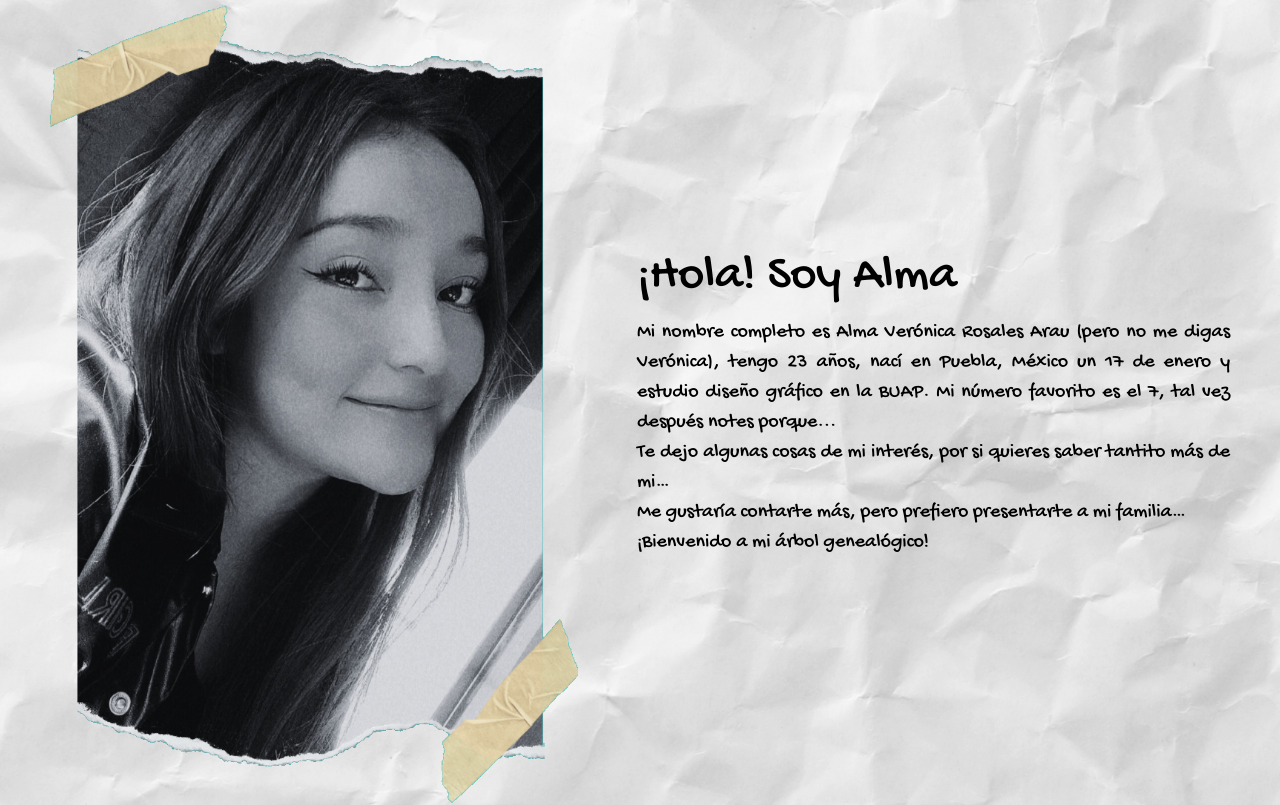
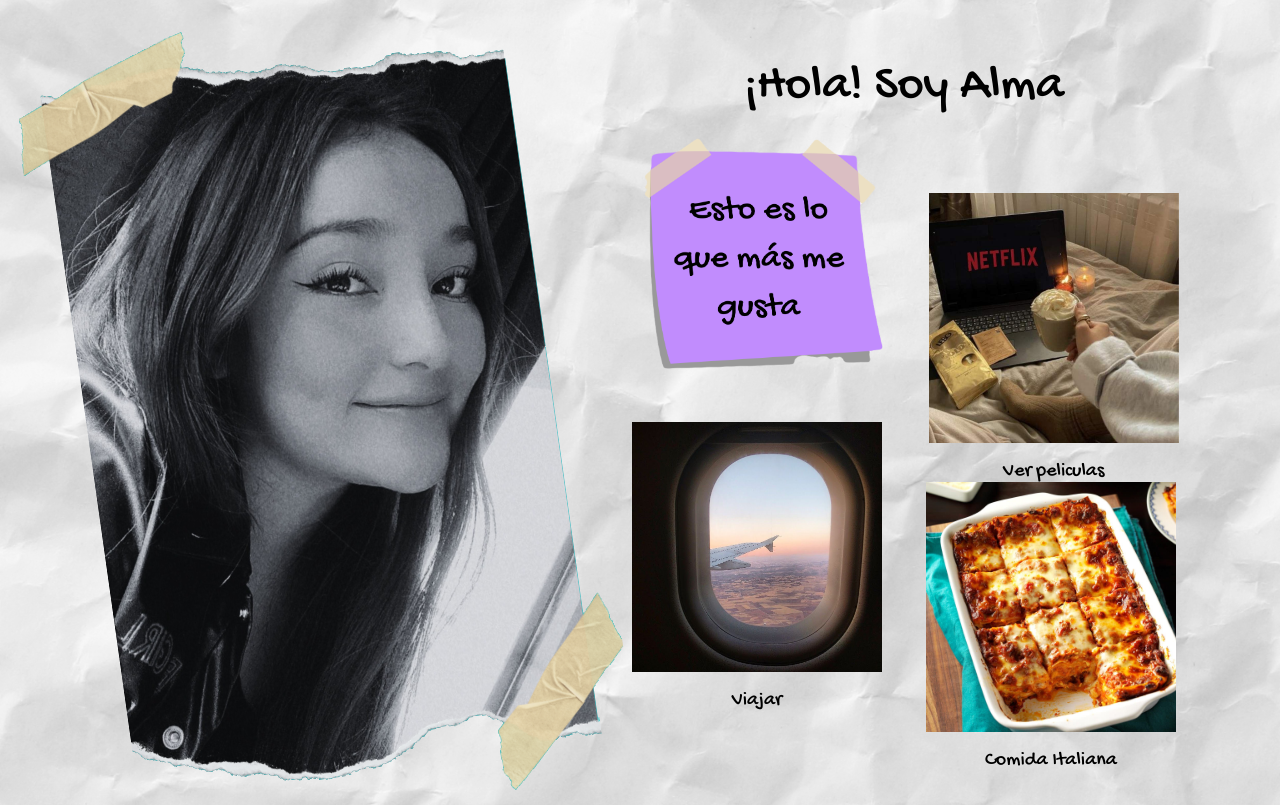
Before and after one commit to AlmaArau/Arbol-genealogico, a plain HTML site: page index.html in a window 1280 px wide. Shown: the part 340-1145 px from the top of the page. Drawn offline with Linux system fonts and the light colour scheme.

Commit message:
primera entrega: cambios en la estructura de index, se organizaron imagenes en carpetas

```diff
--- a/css/style.css
+++ b/css/style.css
@@ -106,22 +106,50 @@ header h1 {
     background-size: 170px 40px;
 }
 
-.main-content {
-    margin: 50px 50px 10px 50px;
+.main-contentAlma {
+    margin: 60px;
     display: flex;
-    flex-direction: row-reverse;
+    justify-content: center;
     align-items: center;
     /*Para alinear elementos en una linea central*/
-    gap: 5%;
+
 }
 
-.aside-alma img{
+.foto-alma img {
     height: 800px;
+    transform: rotate(-8deg);
 }
 
-/* p {
-    font-size: 2em;
-} */
+.alma-intereses{
+    /* display: flex;
+    flex-wrap: wrap; */
+    width: 650px;
+
+}
+
+.alma-interesesFotos{
+    display: flex;
+    justify-content: space-evenly;
+    flex-wrap: wrap;
+}
+
+#peliculas-Alma{
+    margin-top: 65px;
+}
+
+#viajes-Alma{
+    margin-top: -60px;
+}
+
+.acerca-de-mi{
+    display: flex;
+    justify-content: center;
+    margin-bottom: 50px;
+}
+
+.acerca-de-mi-parrafo{
+    width: 55%;
+}
 
 
 footer {
@@ -135,11 +163,8 @@ footer {
 
 
 /* Seccion para controlar maquetado de la pagina de seleccion para papás -----------*/
-#main-papas{
-    /* height: 400px; */
-}
 
-.papas-container{
+.papas-container {
     margin: 40px;
 }
 
@@ -149,28 +174,46 @@ footer {
     gap: 50px;
 }
 
-aside {
-    display: flex;
-    flex-direction: column;
-    justify-content: center;
+.iconos-familia{
+    transition: transform 0.3s ease-in-out;
 }
 
-aside img {
+.iconos-familia:hover{
+    transform: scale(1.2);
+}
+
+figure a img {
     height: 250px;
 }
+
 /* Seccion para maquetado especifico de la pagina "Mi Mamá" --------------------*/
 
-.bg-rayas{
+.bg-rayas {
     background-image: url("../images/backgrounds/HojaRayas.jpg");
 }
-.intereses-mama{
+
+.main-contentMama {
+    margin: 50px 50px 10px 50px;
+    display: flex;
+    flex-direction: row-reverse;
+    align-items: center;
+    /*Para alinear elementos en una linea central*/
+    gap: 5%;
+}
+
+.foto-mama img {
+    height: 800px;
+    transform: rotate(3deg);
+}
+
+.intereses-mama {
     margin: 50px;
     display: flex;
     justify-content: space-evenly;
     align-items: center;
 }
 
-.mid-intereses{
+.mid-intereses {
     display: flex;
     flex-direction: column;
 }
@@ -208,12 +251,20 @@ fuentes, color de texto, etc...*/
     color: white;
 }
 
+.text-black{
+    color: black;
+}
+
 .justify-text {
     text-align: justify;
 }
 
 .center-text {
     text-align: center;
+}
+
+.right-text{
+    text-align: right;
 }
 
 .h1-size {
@@ -224,11 +275,19 @@ fuentes, color de texto, etc...*/
     font-size: 50px;
 }
 
+.p-size-1em{
+    font-size: 1.5em;
+}
+
+.p-size-2em{
+    font-size: 2em;
+}
+
 .p-size {
     font-size: 20px;
 }
 
-.p-sizeBig{
+.p-sizeBig {
     font-size: 45px;
 }
 
@@ -236,10 +295,14 @@ fuentes, color de texto, etc...*/
     line-height: 1.5;
 }
 
-.no-decoration{
+.no-decoration {
     text-decoration: none;
 }
 
-.img-midSize{
+.img-midSize {
     height: 300px;
 }
+
+.img-smallSize{
+    height: 250px;
+}
--- a/index.html
+++ b/index.html
@@ -34,7 +34,8 @@
                 <img src="./images/logo.PNG" alt="">
             </div>
 
-            <h1 class="tittle gochi-hand h1-size"><a class="no-decoration text-white" href="index.html">Mi Familia</a> </h1>
+            <h1 class="tittle gochi-hand h1-size"><a class="no-decoration text-white" href="index.html">Mi Familia</a>
+            </h1>
         </div>
     </header>
 
@@ -51,30 +52,62 @@
     </nav>
 
     <main>
-        <section class="main-content">
-            <article>
-                <h2 class="gochi-hand  h2-size">¡Hola! Soy Alma</h2>
-                <br>
-                <p class="gochi-hand  justify-text p-size interline">Mi nombre completo es Alma Verónica Rosales Arau
+        <section class="main-contentAlma">
+            <figure class="foto-alma">
+                <img src="./images/Fotos-familia/Yo-Alma.PNG" alt="">
+            </figure>
+            <div class="alma-intereses">
+                <div>
+                    <h2 class="center-text h2-size gochi-hand">¡Hola! Soy Alma</h2> <br>
+                </div>
+
+                <div class="alma-interesesFotos">
+                    <div class="alma-interesesFotos-item" id="post-itAlma">
+                        <img class="img-smallSize" src="./images/post-it/Yo.PNG"
+                            alt="Esto es lo que mas me gusta de mi">
+                    </div>
+
+                    <div class="alma-interesesFotos-item" id="peliculas-Alma">
+                        <img class="img-smallSize" src="./images/intereses/peliculas.JPG" alt="ver peliculas">
+                        <br><br>
+                        <p class="p-size gochi-hand center-text">Ver peliculas</p>
+
+                    </div>
+
+                    <div class="alma-interesesFotos-item" id="viajes-Alma">
+                        <img class="img-smallSize" src="./images/intereses/viajes.JPG" alt="viajar">
+                        <br><br>
+                        <p class="p-size gochi-hand center-text">Viajar</p>
+                    </div>
+
+                    <div class="alma-interesesFotos-item">
+                        <img class="img-smallSize" src="./images/intereses/lasagna.JPG" alt="Lasagna">
+                        <br><br>
+                        <p class="p-size gochi-hand center-text">Comida Italiana</p>
+                    </div>
+                </div>
+
+
+            </div>
+        </section>
+
+        <section class="acerca-de-mi">
+            <article class="acerca-de-mi-parrafo">
+                <p class="p-size-2em justify-text interline gochi-hand">Mi nombre completo es Alma Verónica Rosales Arau
                     (pero no me digas
                     Verónica), tengo 23 años, nací en Puebla, México un 17 de enero y estudio diseño gráfico en la BUAP.
-                    Mi número favorito es el 7, tal vez después notes porque...
+                    Mi número favorito es el 7, tal vez después Notes porque…
                 </p>
-                <p  class="gochi-hand  justify-text p-size interline">
-                    Te dejo algunas cosas de mi interés, por si quieres saber tantito más de mi…
-
+                <p class="p-size-2em justify-text interline gochi-hand">Te dejo algunas cosas de mi interés, por si a ti
+                    te interesa saber tantito más de mi…
                 </p>
-                <p  class="gochi-hand  justify-text p-size interline">
+                <p class="p-size-2em justify-text interline gochi-hand">
                     Me gustaría contarte más, pero prefiero presentarte a mi familia…
                 </p>
-                <p  class="gochi-hand  justify-text p-size interline">
+                <p class="p-size-2em justify-text interline gochi-hand">
                     ¡Bienvenido a mi árbol genealógico!
-
                 </p>
             </article>
-            <aside class="aside-alma">
-                <img src="./images/Fotos-familia/Yo-Alma.PNG" alt="">
-            </aside>
         </section>
     </main>
 
```
Also changed, not shown: mama.html (+7 -7 lines), papas.html (+12 -8 lines), images/intereses/lasagna.JPG (added), images/intereses/peliculas.JPG (added), images/intereses/viajes.JPG (added), images/post-it/Yo.PNG (added).
